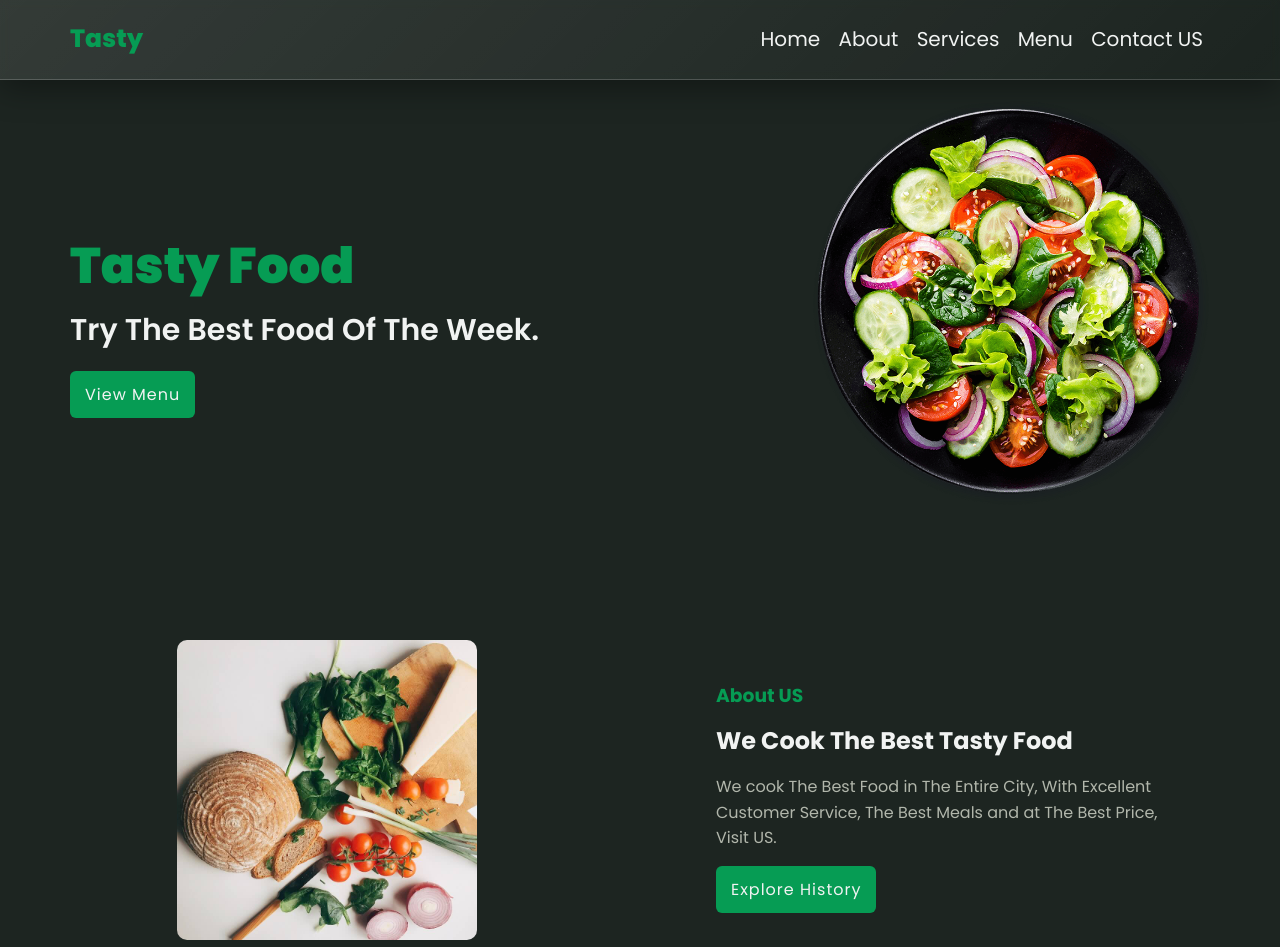
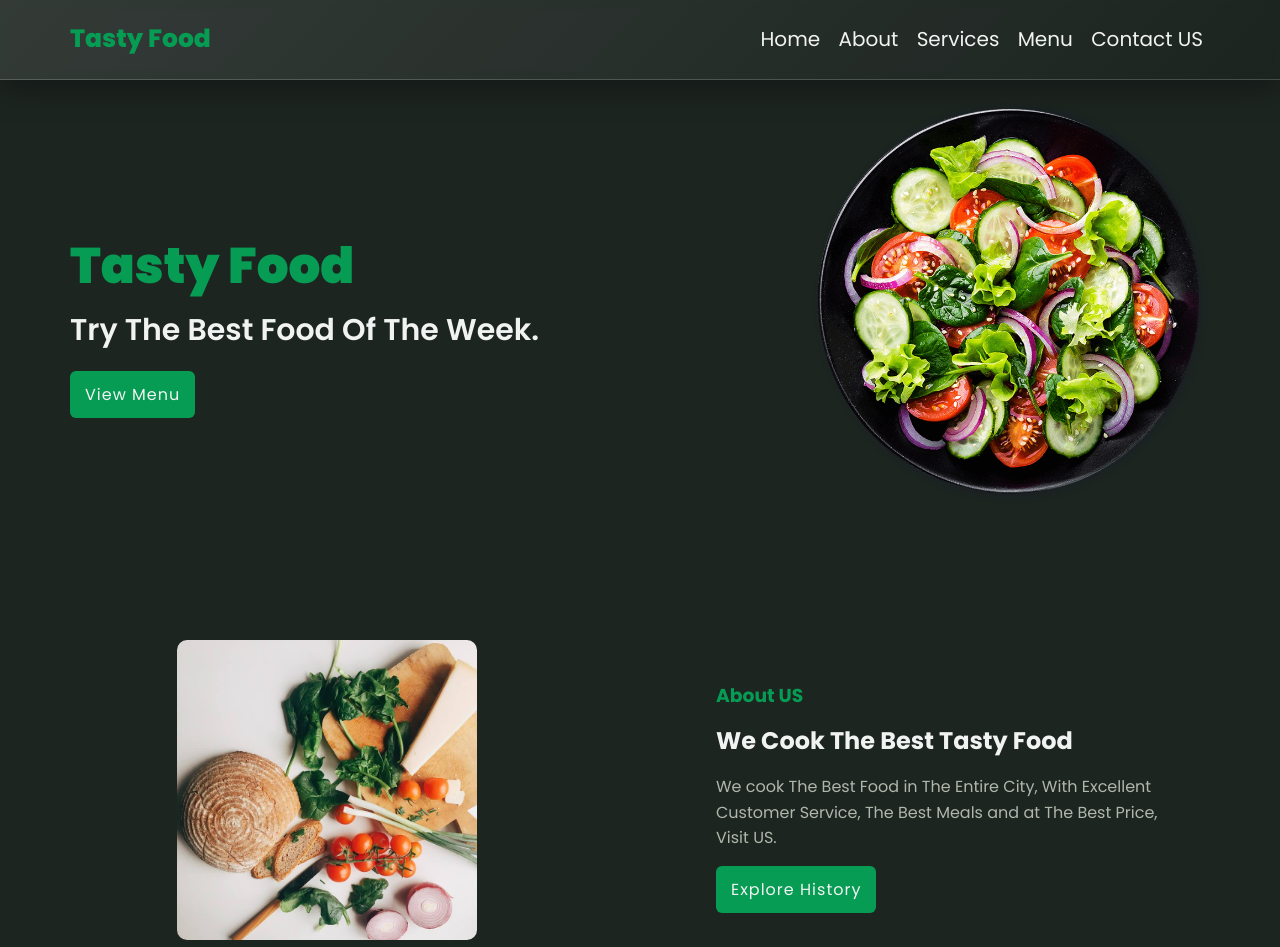
Before and after one commit to Yehia-Gamal/tasty-food, a plain HTML site: page index.html in a window 1280 px wide. Shown: the top 947 px of the page. Drawn offline with Linux system fonts and the light colour scheme.

Commit message:
Update index.html

```diff
--- a/index.html
+++ b/index.html
@@ -20,7 +20,7 @@
     <header>
       <div class="container">
         <div class="logo">
-          <a href="#"><h3>Tasty</h3></a>
+          <a href="#"><h3>Tasty Food</h3></a>
         </div>
         <ul id="actions">
           <li><a href="#home">Home</a></li>
```
